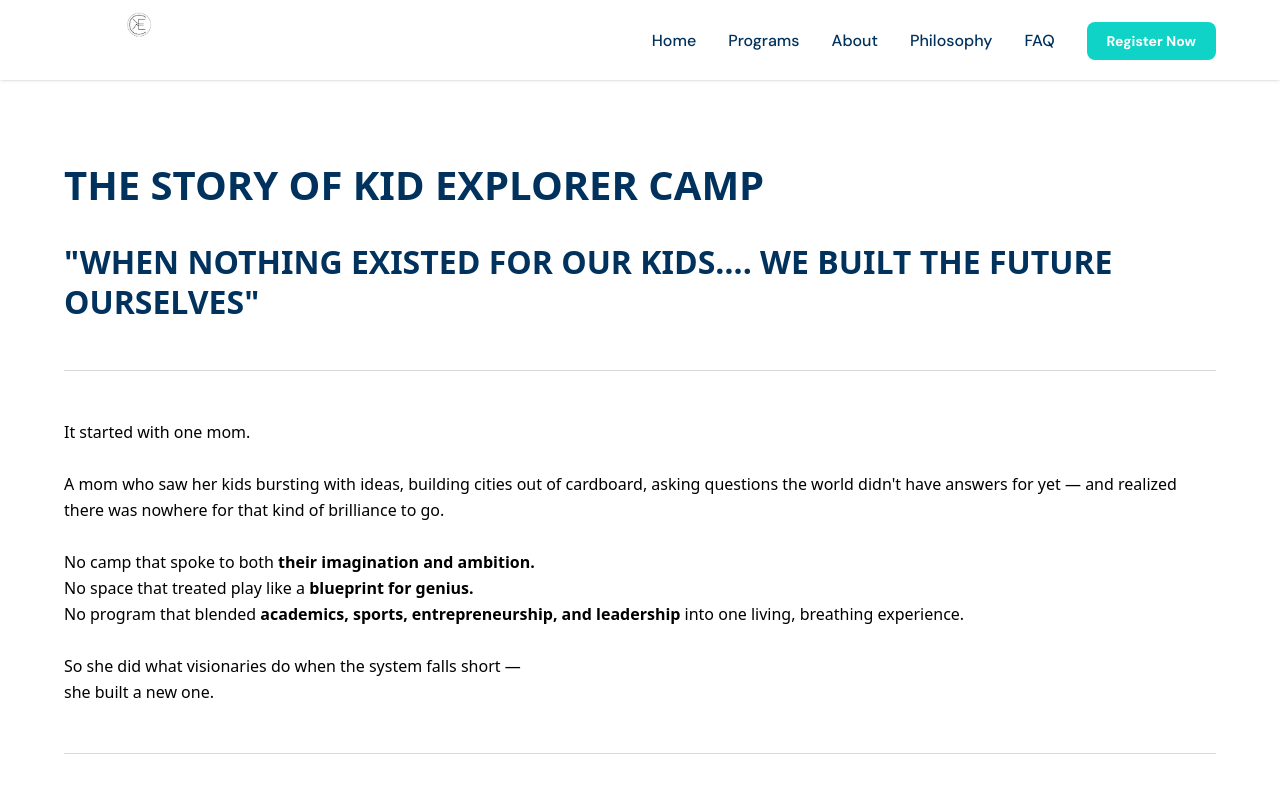
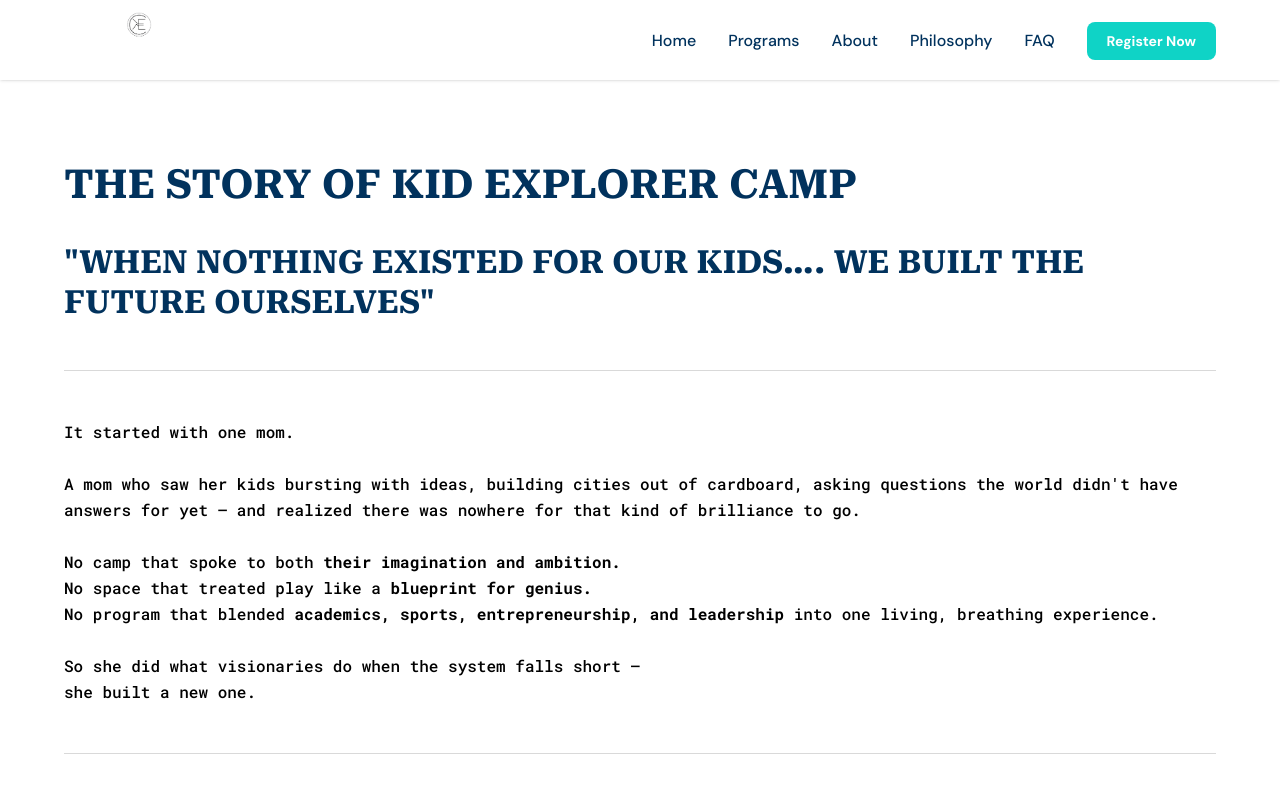
Before and after one commit to kids-summer-camps/kids-summer-camp, a Next.js app: page /about in a window 1280 px wide. Shown: the top 800 px of the page. Built offline with nearby package versions, Linux system fonts and the light colour scheme.

Commit message:
fixed font issues

```diff
--- a/app/globals.css
+++ b/app/globals.css
@@ -59,14 +59,7 @@ body {
 .bg-kid-accent { background-color: var(--kid-accent); }
 .bg-kid-secondary { background-color: var(--kid-secondary); }
 
-/* Responsive typography utilities */
-.font-serif {
-  font-family: var(--font-serif);
-}
-
-.font-mono {
-  font-family: var(--font-mono);
-}
+/* Responsive typography utilities - Tailwind v4 generates these from @theme */
 
 /* Mobile-first responsive adjustments */
 @media (max-width: 640px) {
--- a/components/shared/Button.tsx
+++ b/components/shared/Button.tsx
@@ -21,7 +21,7 @@ export function Button({
   href,
 }: ButtonProps) {
   const baseStyles =
-    "inline-flex items-center justify-center font-['Roboto_Serif'] font-bold rounded-lg cursor-pointer";
+    "inline-flex items-center justify-center font-serif font-bold rounded-lg cursor-pointer";
 
   const variants = {
     primary: "bg-[#0FD3C6] text-white",
```
